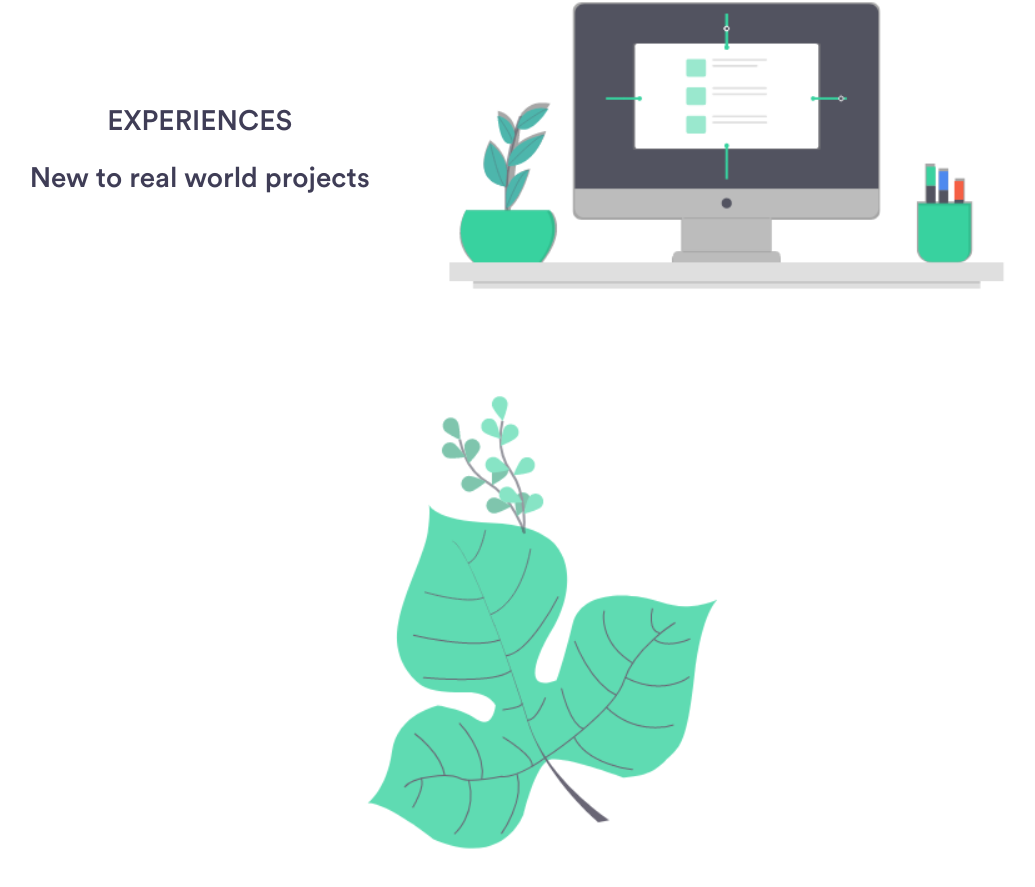
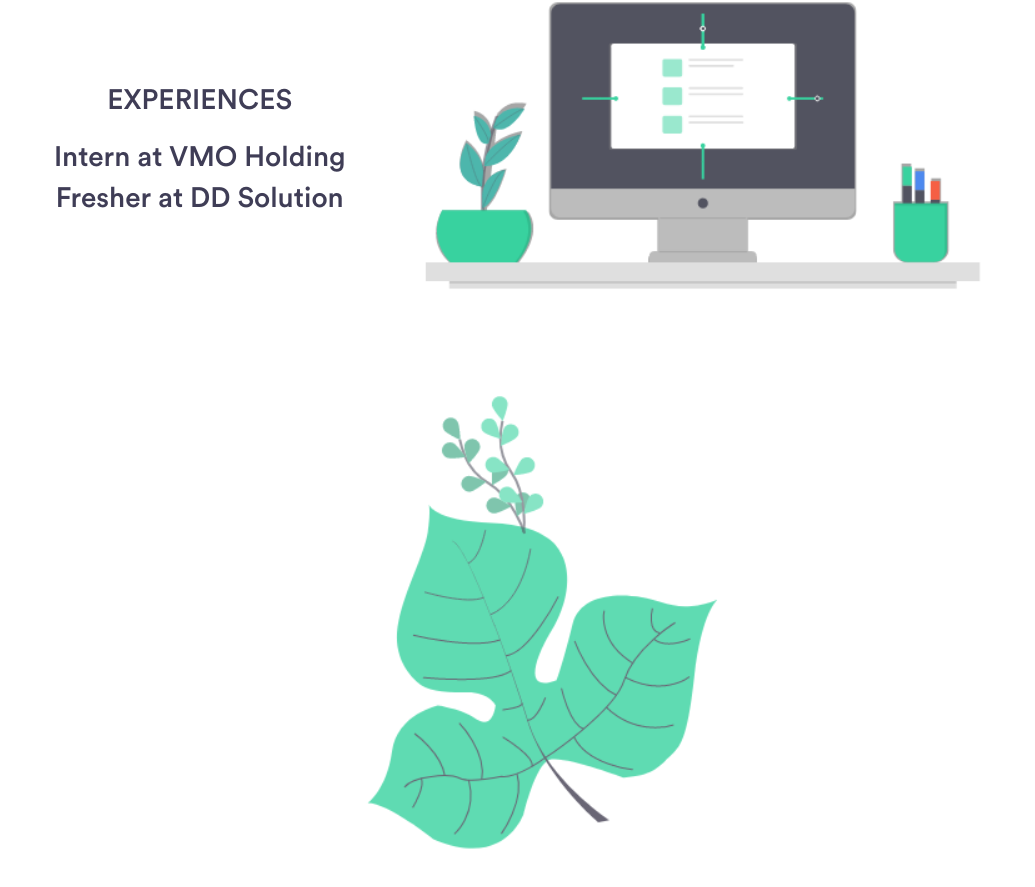
Before and after one commit to nhatngochoang/react-tailwind-3, a React (Create React App) app: page /portfolio in a window 1280 px wide. Shown: the part 2215-3102 px from the top of the page, without its empty margins (166-1201 px from the left). Built offline with nearby package versions, Linux system fonts and the light colour scheme.

Commit message:
Update About.jsx

```diff
--- a/src/portfolio/components/About.jsx
+++ b/src/portfolio/components/About.jsx
@@ -54,7 +54,8 @@
                   <h3>EXPERIENCES</h3>
                   <div>
                      <ul>
-                        <li>New to real world projects</li>
+                        <li>Intern at VMO Holding</li>
+                        <li>Fresher at DD Solution</li>
                      </ul>
                   </div>
                </div>
```
